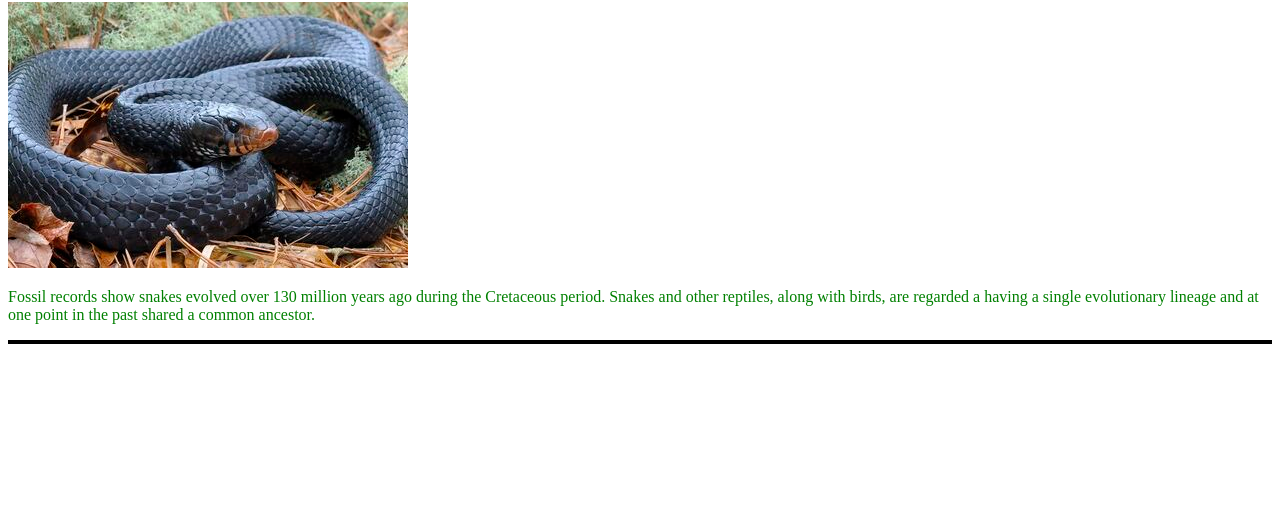
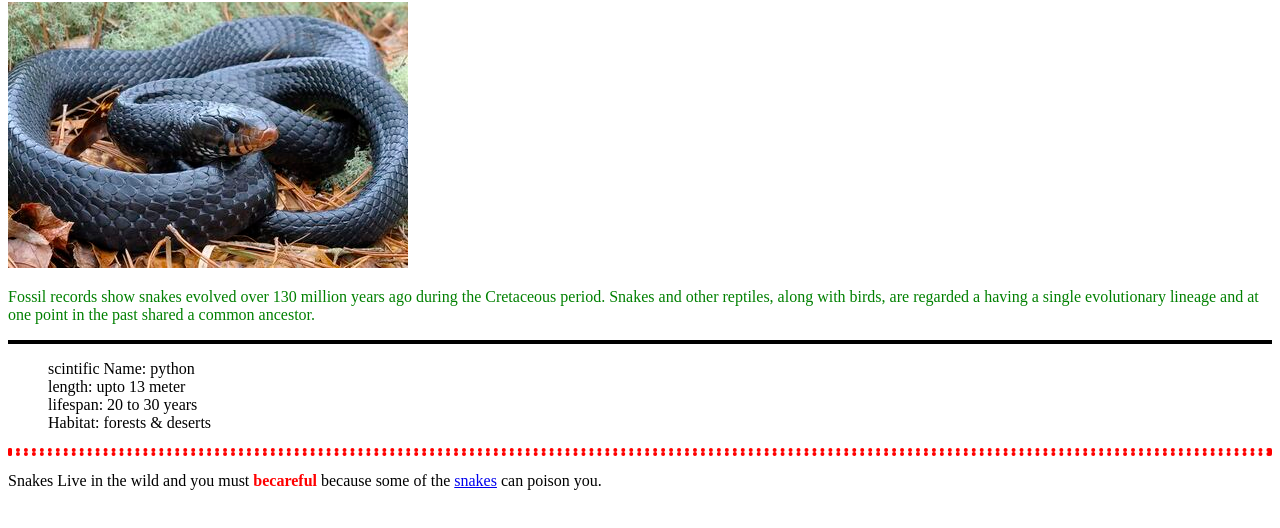
Before and after one commit to arizig/educatif.io, a plain HTML site: page index.html in a window 1280 px wide. Shown: the part 78-606 px from the top of the page. Drawn offline with Linux system fonts and the light colour scheme.

Commit message:
html et css

```diff
--- a/index.html
+++ b/index.html
@@ -10,12 +10,22 @@
 <body>
      <h1>python</h1>
     <img src="snake.jpeg" alt="a picture of snake"/>
-    <p> Fossil records show snakes evolved over 130 million years ago during the
-    Cretaceous period. Snakes and other reptiles, along with birds, are regarded a
-    having a single evolutionary lineage and at one point in the past shared a
-    common ancestor.
+    <p id="first-p"> Fossil records show snakes evolved over 130 million years ago
+    during the Cretaceous period. Snakes and other reptiles, along with birds, are
+    regarded a having a single evolutionary lineage and at one point in the past
+    shared a common ancestor.
     </p>
     <hr>
+    <ul>
+        <li>scintific Name: python</li>
+        <li>length: upto 13 meter</li>
+        <li>lifespan: 20 to 30 years</li>
+        <li>Habitat: forests & deserts</li>
+    </ul>
+    <hr id="hr-last">
+    <p>Snakes Live in the wild and you must <span>becareful</span> because
+    some of the <a href="https://en.wikipedia.org/wiki/Snake" target="_blank">
+    snakes</a> can poison you.</p>
     <script src="script.js"></script>
 </body>
 </html>
--- a/style.css
+++ b/style.css
@@ -2,9 +2,23 @@ h1 {
     color: darkblue;
 }
 
-p {
+#first-p {
     color: green;
 }
 hr {
     border: 2px solid black
 }
+
+ul {
+    list-style: none;
+}
+
+#hr-last {
+    border: 4px dotted red
+
+}
+
+span {
+    font-weight:600;
+    color: red;
+}
```
